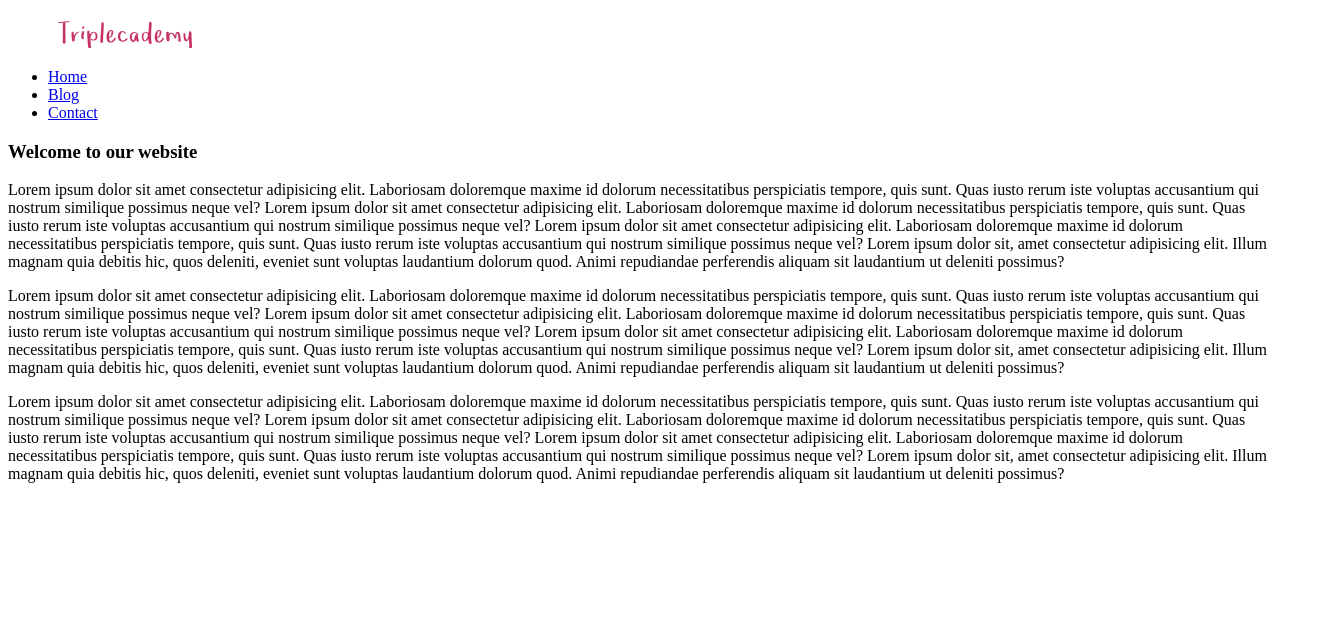
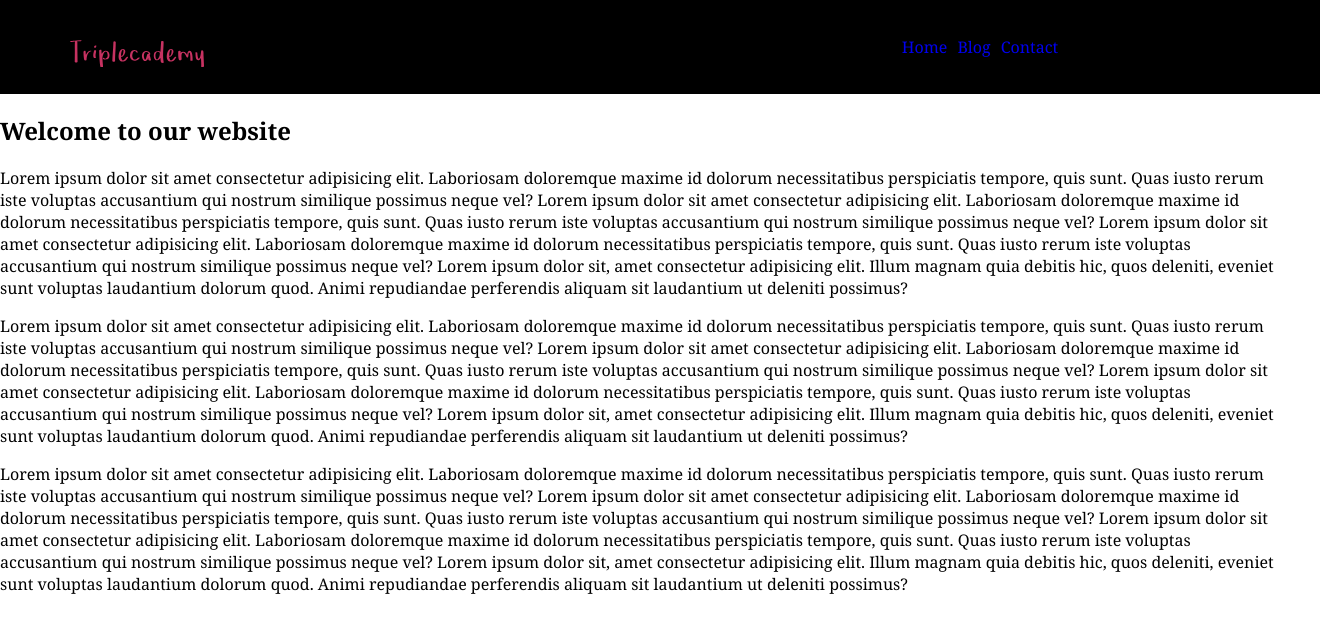
Before and after one commit to lugard1/sticky-navbar, a plain HTML site: page index.html in a window 1280 px wide. Shown: the whole page, 1320 px wide, since content can reach past the window. Drawn offline with Linux system fonts and the light colour scheme.

Commit message:
Add style.css file

```diff
--- a/index.html
+++ b/index.html
@@ -3,20 +3,21 @@
   <head>
     <meta charset="UTF-8">
     <meta name="viewport" content="width=device-width, initial-scale=1.0">
+    <link rel="stylesheet" href="style.css">
     <title>Sticky Navbar</title>
   </head>
   <body>
     <section class="navbar">
-      <img src="./assets/logo.svg" alt="logo">
+      <img src="./assets/logo.svg" class="logo" alt="logo">
       <ul>
         <li><a href="#">Home</a></li>
         <li><a href="#">Blog</a></li>
         <li><a href="#">Contact</a></li>
       </ul>
-    </sectiom>
+    </section>
     <section class="top-container">
       <h1>Welcome to our website</h1>
-    </sectiom>
+    </section>
     <section class="bottom-container">
       <p class="text">
         Lorem ipsum dolor sit amet consectetur adipisicing elit. Laboriosam doloremque maxime id dolorum necessitatibus perspiciatis tempore, quis sunt. Quas iusto rerum iste voluptas accusantium qui nostrum similique possimus neque vel?
@@ -38,6 +39,6 @@
         Lorem ipsum dolor sit amet consectetur adipisicing elit. Laboriosam doloremque maxime id dolorum necessitatibus perspiciatis tempore, quis sunt. Quas iusto rerum iste voluptas accusantium qui nostrum similique possimus neque vel?
         Lorem ipsum dolor sit, amet consectetur adipisicing elit. Illum magnam quia debitis hic, quos deleniti, eveniet sunt voluptas laudantium dolorum quod. Animi repudiandae perferendis aliquam sit laudantium ut deleniti possimus?
       </p>
-    </sectiom>
+    </section>
   </body>
 </html>
--- /dev/null
+++ b/style.css
@@ -0,0 +1,34 @@
+* {
+  list-style: none;
+  text-decoration: none;
+}
+
+body {
+  margin: 0;
+  padding: 0;
+  font-family: Georgia, 'Times New Roman', Times, serif;
+}
+
+.navbar {
+  display: flex;
+  justify-content: space-between;
+  align-items: center;
+  padding: 20px;
+  width: 100%;
+  background-color: black;
+}
+
+.navbar .logo {
+  display: flex;
+  align-items: center;
+  justify-content: center;
+}
+
+.navbar ul{
+  display: flex;
+  justify-content: center;
+  margin-right: 20%;
+  gap: 10px;
+  width: 10%;
+  align-items: center;
+}
```
